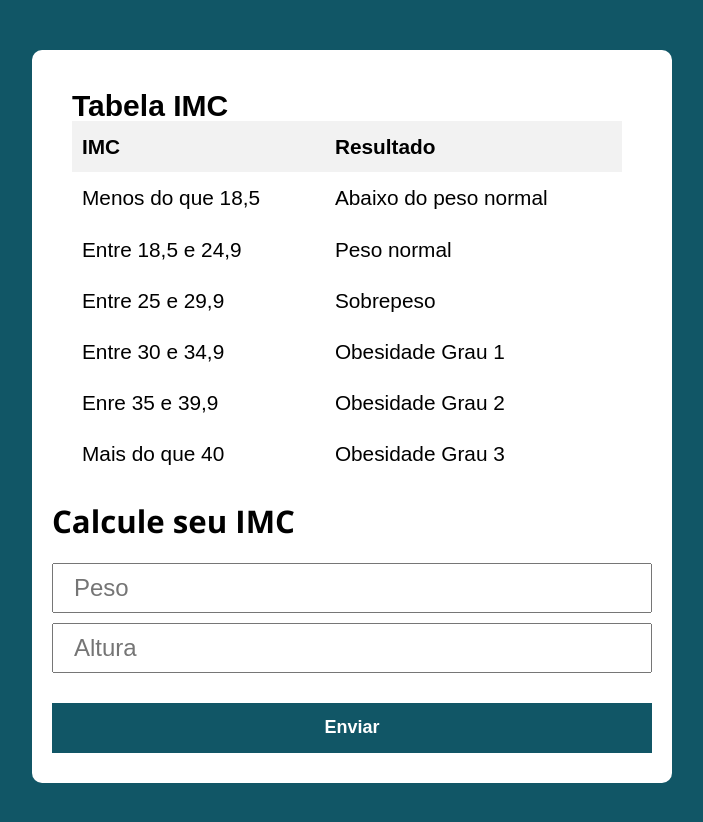
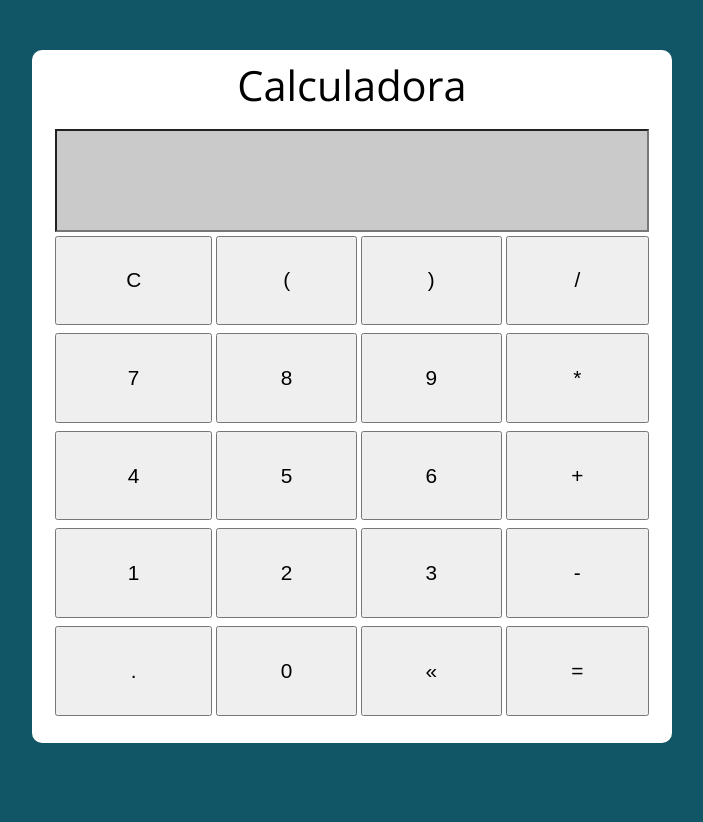
Before and after one commit to ericsann/Calculadora, a plain HTML site: page index.html in a window 1280 px wide. Shown: the whole page, without its empty margins (288-991 px from the left). After the commit the page ends 800 px from the top, so only its background shows below. Drawn offline with nearby package versions, Linux system fonts and the light colour scheme.

Commit message:
Minha calculadora com factory functions

```diff
--- a/assets/css/style.css
+++ b/assets/css/style.css
@@ -25,59 +25,31 @@ body {
   padding: 20px;
   border-radius: 10px;
 }
+caption{
+  font-size: 2em;
+  margin-bottom: 25px;
+}
+table{
+   width: 100%;
+}
+.btn{
+  width: 100%;
+  height: 7vw;
+  font-size: 1em;
+  margin-bottom: 4px;
+}
+  .btn:hover{
+  background: #cccaca;
+  width: 100%;
+  height: 7vw;
+  font-size: 1em;
+  margin-bottom: 4px;
+}.display{
+  font-weight: bold;
+  font-size: 2em;
+  width: 100%;
+  height: 8vw;
+  text-align: right;
+  background-color: rgb(202, 202, 202);
 
-form input, form label, form button {
-  display: block;
-  width: 100%;
-  margin-bottom: 10px;
 }
-
-form input {
-  font-size: 24px;
-  height: 50px;
-  padding: 0 20px;
-}
-
-form input:focus {
-  outline: 1px solid var(--primary-color);
-}
-
-form button {
-  border: none;
-  background: var(--primary-color);
-  color: #fff;
-  font-size: 18px;
-  font-weight: 700;
-  height: 50px;
-  cursor: pointer;
-  margin-top: 30px;
-}
-
-form button:hover {
-  background: var(--primary-color-darker);
-}
-.tabela-imc {
-            width: 550px; /* Ajuste a largura conforme necessário */
-            border-collapse: collapse;
-            margin: 20px;
-            font-family: sans-serif;
-        }
-
-        .tabela-imc th, .tabela-imc td {
-
-            padding: 10px;
-            text-align: left;
-        }
-
-        .tabela-imc th {
-            background-color: #f2f2f2;
-        }
-
-        .imc-titulo {
-            font-weight: bold;
-        }
-caption{
-  text-align: left;
-  font-weight: bold;
-  font-size: 30px;
-}
--- a/assets/js/main.js
+++ b/assets/js/main.js
@@ -1,17 +1,8 @@
-document.addEventListener('DOMContentLoaded', function() {
-    const form = document.querySelector('.form');
-    form?.addEventListener('submit', function(e){
-        e.preventDefault();
-        const inputPeso = document.querySelector('#peso');
-        const inputAltura = document.querySelector('#altura');
-        // @ts-ignore
-        const peso = Number(inputPeso?.value);
-        //@ts-ignore
-        const altura = Number(inputAltura?.value);
-        const calculo = calcula(peso, altura );
-        setResultado(calculo);
-    });
-});
+function criaCalculadora() {
+    return {
+        display: document.querySelector('.display'),
+        btnClear: document.querySelector('.btn-clear'),
+        btnDel: document.querySelector('.btn-del'),
 
 
 
@@ -19,17 +10,71 @@ document.addEventListener('DOMContentLoaded', function() {
 
 
 
+        realizaConta: function () {
+            let conta = this.display.value;
 
+            try {
+                conta = eval(conta);
+                if (!conta) {
+                    alert('Conta Invalida');
+                    this.display.value = '';
+                    return;
+                }
+                this.display.value = String(conta);
+            } catch (e) {
+                alert('Conta Invalida');
+                this.display.value = '';
+            }
+        },
+        delNum: function () {
+            this.display.value = this.display.value.slice(0, -1);
+        },
+        clearDisplay: function () {
+            this.display.value = '';
+        },
+        inicia: function () {
+            this.clickBotoes();
+            this.pressionaEnter();
+        },
 
+        clickBotoes: function () {
+            document.addEventListener('click', function (e) {
+                const el = e.target;
+                if (el instanceof Element && el.classList.contains('btn-num')) {
+                    this.btnParaDisplay(el.innerText);
+                    this.display.focus();
+                }
+                if (el instanceof Element && el.classList.contains('btn-clear')) {
+                    this.clearDisplay();
+                    this.display.focus();
+                }
+                if (el instanceof Element && el.classList.contains('btn-del')) {
+                    this.delNum();
+                    this.display.focus();
+                }
+                if (el instanceof Element && el.classList.contains('btn-eq')) {
+                    this.realizaConta();
+                    this.display.focus();
+                }
 
+            }.bind(this));
+        },
+        pressionaEnter: function () {
+            document.addEventListener('keyup', (e) => {
+            if (e.key === 'Enter') {
+                this.display.focus();
+                console.log('Enter pressionado');
+                e.preventDefault();
+                this.realizaConta();
+            }
+        }); },
+        btnParaDisplay: function (valor) {
+            if (this.display) {
+                this.display.value += valor;
+            }
+        },
+    };
+}
 
-function setResultado(imc){
-    const resultado = document.querySelector('.resultado');
-    if (resultado) {
-        resultado.innerHTML =`<p>Seu IMC é ${imc}</p>`;
-    }
-};
-function calcula(peso, altura){
-    const imc = peso / (altura * altura);
-      return imc;
-};
+const calculadora = criaCalculadora();
+calculadora.inicia();
--- a/index.html
+++ b/index.html
@@ -12,50 +12,51 @@
 <body>
   <section class="container">
     <table class="tabela-imc">
-      <caption>Tabela IMC</caption>
+      <caption>Calculadora</caption>
       <thead>
         <tr>
-          <th class="titulo-imc">IMC</th>
-          <th class="titulo-imc">Resultado</th>
+          <th colspan="4"><input type="text" class="display"></th>
         </tr>
       </thead>
       <tbody>
         <tr>
-          <td>Menos do que 18,5</td>
-          <td>Abaixo do peso normal</td>
+          <td><button class="btn btn-clear">C</button></td>
+          <td><button class="btn btn-num">(</button></td>
+          <td><button class="btn btn-num">)</button></td>
+          <td><button class="btn btn-num">/</button></td>
         </tr>
         <tr>
-          <td>Entre 18,5 e 24,9</td>
-          <td>Peso normal</td>
+          <td><button class="btn btn-num">7</button></td>
+          <td><button class="btn btn-num">8</button></td>
+          <td><button class="btn btn-num">9</button></td>
+          <td><button class="btn btn-num">*</button></td>
         </tr>
         <tr>
-          <td>Entre 25 e 29,9</td>
-          <td>Sobrepeso</td>
+          <td><button class="btn btn-num" data-input>4</button></td>
+          <td><button class="btn btn-num" data-input>5</button></td>
+          <td><button class="btn btn-num" data-input>6</button></td>
+          <td><button class="btn btn-num" data-input>+</button></td>
         </tr>
         <tr>
-          <td>Entre 30 e 34,9</td>
-          <td>Obesidade Grau 1</td>
+          <td><button class="btn btn-num" data-input>1</button></td>
+          <td><button class="btn btn-num" data-input>2</button></td>
+          <td><button class="btn btn-num" data-input>3</button></td>
+          <td><button class="btn btn-num" data-input>-</button></td>
         </tr>
         <tr>
-          <td>Enre 35 e 39,9</td>
-          <td>Obesidade Grau 2</td>
+          <td><button class="btn btn-num" data-input>.</button></td>
+          <td><button class="btn btn-num" data-input>0</button></td>
+          <td><button class="btn btn-del" data-input>&laquo;</button></td>
+          <td><button class="btn btn-eq" data-input>=</button></td>
         </tr>
-        <tr>
-          <td>Mais do que 40</td>
-          <td>Obesidade Grau 3</td>
-        </tr>
+
       </tbody>
 
     </table>
-    <form action="/" method="post" class="form">
-        <h1>Calcule seu IMC</h1>
-        <input type="text" placeholder="Peso" id="peso">
-        <input type="text" placeholder="Altura" id="altura">
-        <button type="submit">Enviar</button>
-      </form>
 
-      <div class="resultado"></div>
-</section>
+
+    <div class="resultado"></div>
+  </section>
 
 
 
```
